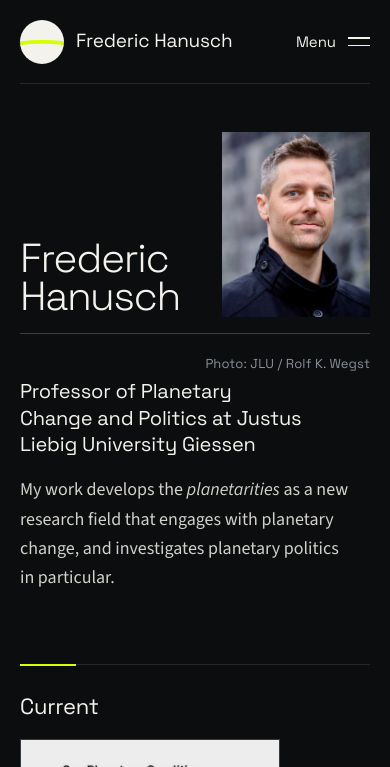
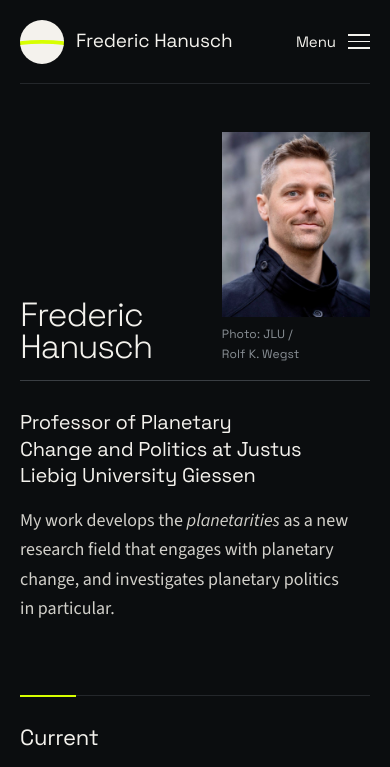
Before and after one commit to hanusch-earth/hanusch-earth.github.io, an Astro site in the folder site/: page / in a window 390 px wide. Shown: the top 767 px of the page. Built offline with nearby package versions, Linux system fonts and the light colour scheme; Astro itself is replaced by a stand-in of ours.

Commit message:
Smaller name and featured title, credit under the photo on phones, one-line email, three-bar menu icon, wider detail lines

```diff
--- a/site/src/layouts/Base.astro
+++ b/site/src/layouts/Base.astro
@@ -91,7 +91,7 @@
           {nav.map((n) => <a href={n.href} aria-current={current === n.href ? 'page' : undefined}>{n.label}</a>)}
         </nav>
         <button class="menubtn" type="button" data-menu-open aria-controls="site-menu" aria-expanded="false">
-          <span>Menu</span><i aria-hidden="true"><b></b><b></b></i>
+          <span>Menu</span><i aria-hidden="true"><b></b><b></b><b></b></i>
         </button>
       </div>
     </div>
--- a/site/src/styles/site.css
+++ b/site/src/styles/site.css
@@ -61,7 +61,7 @@
 .nav a:hover{color:var(--ink)}
 .nav a[aria-current="page"]{color:var(--ink);text-decoration:underline;text-decoration-color:var(--neon);text-decoration-thickness:2px;text-underline-offset:10px}
 .menubtn{display:none;align-items:center;gap:12px;height:44px;padding:0;background:none;border:0;color:var(--ink);font:15px var(--display);cursor:pointer}
-.menubtn i{display:flex;flex-direction:column;gap:6px}
+.menubtn i{display:flex;flex-direction:column;gap:5px}
 .menubtn i b{display:block;width:22px;height:1.5px;background:var(--ink)}
 @media (max-width:860px){.nav{display:none}.menubtn{display:inline-flex}}
 
@@ -92,7 +92,7 @@
 /* ---------- figures ---------- */
 .fig{margin-top:clamp(40px,5vw,64px)}
 .fig img{width:100%;aspect-ratio:var(--ratio,3 / 2);object-fit:cover;background:var(--line)}
-.fig figcaption,.credit{margin-top:12px;font-family:var(--display);font-size:13px;letter-spacing:.01em;color:var(--dim)}
+.fig figcaption,.credit{margin-top:12px;font-family:var(--display);font-size:12px;letter-spacing:.01em;color:var(--dim)}
 
 /* ---------- sections ---------- */
 .sec{padding-top:var(--sec)}
@@ -122,7 +122,7 @@
 .r h3 a:hover{text-decoration-color:var(--ink)}
 .r h3 .ti{display:inline-block;width:10px;height:10px;margin-left:7px;vertical-align:1px;color:var(--dim);transition:color .2s}
 .r h3 a:hover .ti{color:var(--ink)}
-.r .d{max-width:68ch;margin-top:4px;font-size:16px;line-height:1.5;color:var(--dim);text-wrap:pretty;overflow-wrap:anywhere}
+.r .d{max-width:88ch;margin-top:4px;font-size:16px;line-height:1.5;color:var(--dim);text-wrap:pretty;overflow-wrap:anywhere}
 .r .d a{color:var(--dim);text-decoration-color:var(--line-strong)}
 .r .d a:hover{color:var(--ink)}
 .r .t{margin-top:8px;max-width:62ch;font-size:17px;line-height:1.58;color:var(--body)}
@@ -166,7 +166,7 @@
 /* ---------- home ---------- */
 .intro{padding-top:clamp(48px,6vw,96px);--p:clamp(150px,22vw,312px)}
 .intro .top{display:grid;grid-template-columns:minmax(0,1fr) var(--p);column-gap:clamp(20px,4vw,56px);align-items:end}
-.intro h1{font-family:var(--display);font-weight:300;font-size:clamp(46px,7vw,104px);line-height:.94;letter-spacing:-.035em;color:var(--ink);padding-bottom:clamp(18px,2.2vw,32px);text-wrap:balance}
+.intro h1{font-family:var(--display);font-weight:300;font-size:clamp(40px,5.4vw,80px);line-height:.94;letter-spacing:-.035em;color:var(--ink);padding-bottom:clamp(18px,2.2vw,32px);text-wrap:balance}
 /* the portrait hangs over the horizon rule; text keeps clear of its column */
 .intro .ph{position:relative;z-index:1;margin-bottom:calc(var(--p) * -.62)}
 .intro .ph img{width:100%;aspect-ratio:4 / 5;object-fit:cover;object-position:50% 30%}
@@ -179,15 +179,17 @@
 @media (max-width:600px){
   .intro{--p:clamp(120px,38vw,200px)}
   .intro .top{column-gap:16px}
-  .intro h1{font-size:clamp(34px,10.4vw,56px)}
+  .intro h1{font-size:clamp(30px,8.6vw,46px)}
   .intro .ph{margin-bottom:0;padding-bottom:16px}
-  .intro .credit{position:absolute;right:0;top:calc(100% + 8px);white-space:nowrap}
-  .intro .txt{max-width:none;padding-top:44px}
+  .intro .credit{margin-top:8px}
+  .intro .txt{max-width:none;padding-top:28px}
 }
 
+/* the featured title scales with its column: a title like "Our Planetary Condition" fits on one line */
+.feature > div{container-type:inline-size}
 .feature{display:grid;grid-template-columns:minmax(0,4fr) minmax(0,5fr);gap:clamp(28px,4vw,64px);align-items:start}
 .feature .cover{max-width:340px}
-.feature h3{font-family:var(--display);font-weight:300;font-size:clamp(34px,4vw,56px);line-height:1.02;letter-spacing:-.03em;color:var(--ink);text-wrap:balance}
+.feature h3{font-family:var(--display);font-weight:300;font-size:clamp(26px,9cqi,48px);line-height:1.02;letter-spacing:-.03em;color:var(--ink);text-wrap:balance}
 .feature .sub{margin-top:12px;font-family:var(--display);font-size:clamp(19px,1.7vw,24px);line-height:1.3;color:var(--dim);text-wrap:balance}
 .feature .meta{display:flex;align-items:center;gap:12px;margin-top:22px;font-family:var(--display);font-size:15px;color:var(--ink)}
 .feature .meta::before{content:"";width:28px;height:2px;background:var(--neon);flex:none}
@@ -269,6 +271,8 @@
 /* compact header when a page has nothing beside its title */
 .hero:not(:has(.grid)) + .filterbar{margin-top:clamp(28px,3vw,40px)}
 .mail span{white-space:nowrap}
+/* phones: the address shrinks with the screen so it stays on one line */
+@media (max-width:600px){.mail{font-size:clamp(17px,calc(6.2vw - 2.6px),24px)}}
 
 @media (min-width:1100px){.hero .grid.has-fig .mail{font-size:clamp(22px,2.05vw,30px)}}
 /* short pages keep the footer at the bottom */
```
